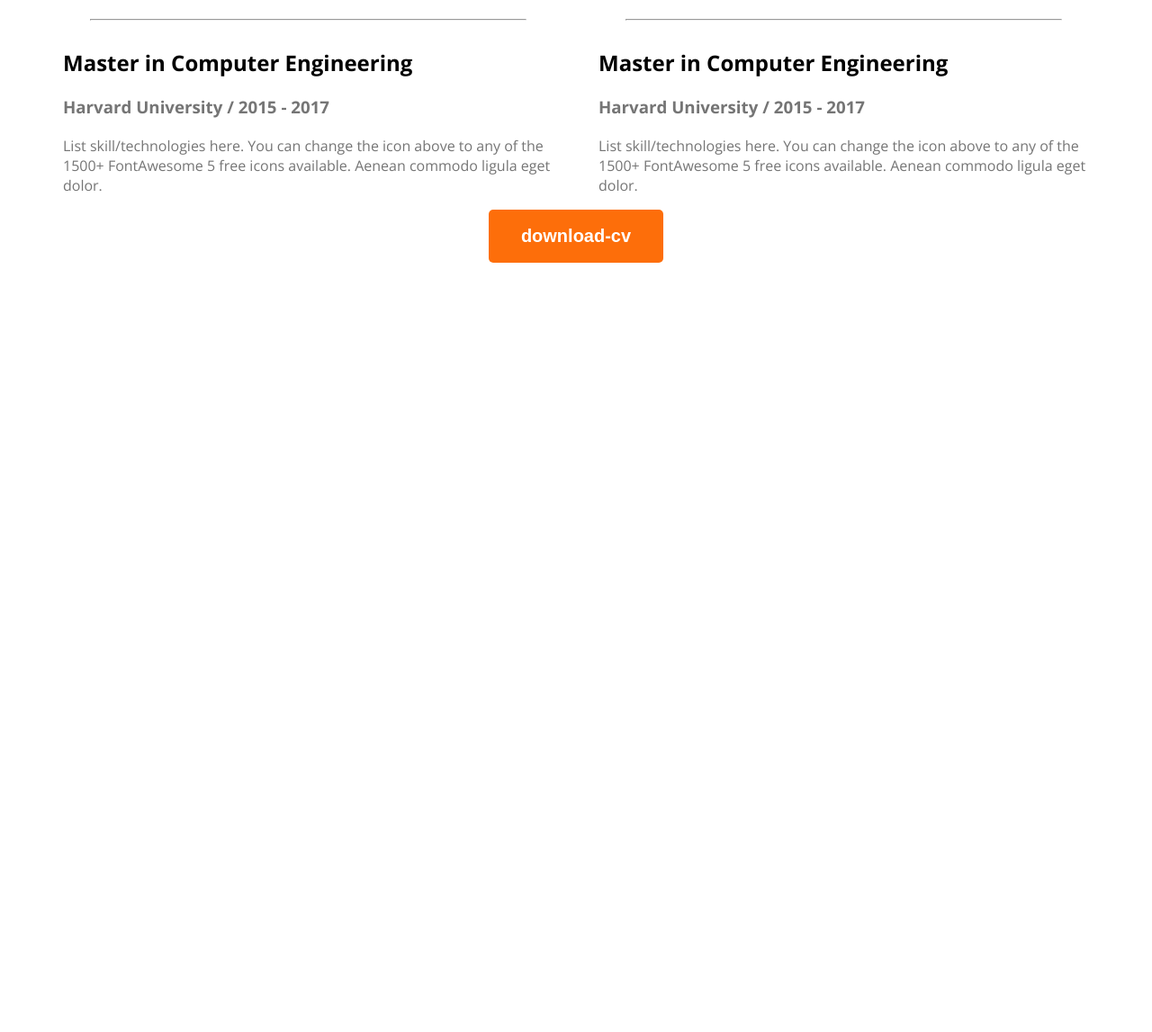
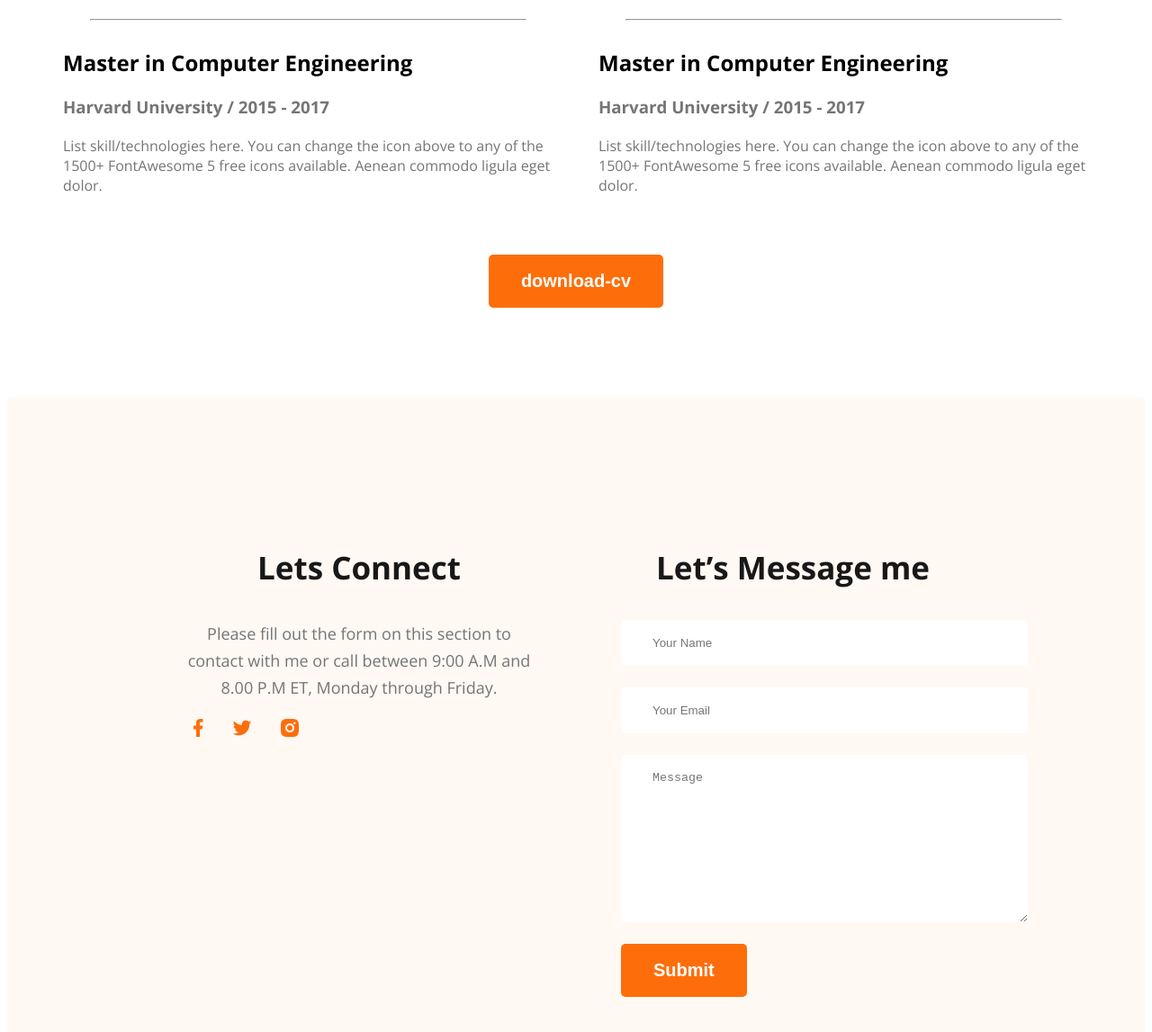
Before and after one commit to talukdertonmoy/Wbdeveloper-Portfolio, a plain HTML site: page index.html in a window 1280 px wide. Shown: the part 2917-4064 px from the top of the page at 90% size. Before the commit the page ends 3217 px from the top, so only its background shows below. Drawn offline with nearby package versions, Linux system fonts and the light colour scheme.

Commit message:
added footer section

```diff
--- a/index.html
+++ b/index.html
@@ -142,6 +142,22 @@
         <div class="download-cv"><button class="primary-button">download-cv</button></div>
     </section>
     </main>
-    <footer></footer>
+    <footer>
+        <div class="footer-column"><h3 class="section-title">Lets Connect</h3><p class="section-description">Please fill out the form on this section to contact with me or call between 9:00 A.M and 8.00 P.M ET, Monday through Friday.</p>
+            <div class="social-links">
+                <a href=""><img src="images/icons/facebook.png" alt=""></a><a href=""><img src="images/icons/twitter.png" alt=""></a>
+                <a href=""><img src="images/icons/insta.png" alt=""></a>
+            </div>
+        </div>
+        <div class="footer-column"><h3 class="section-title">Let’s Message me</h3>
+            <form class="contact" action="">
+            <input type="text" placeholder="Your Name">
+            <input type="email" placeholder="Your Email">
+            <textarea placeholder="Message" name="" id="" cols="30" rows="10"></textarea>
+            <input class="primary-button" type="submit" value="Submit">
+            </form>
+        </div>
+
+    </footer>
 </body>
 </html>
--- a/styles/portfolio.css
+++ b/styles/portfolio.css
@@ -64,4 +64,15 @@ font-weight: 700; }
 .reume-item-title{color:#474747; font-size: 25px;
     font-weight: 700;margin-bottom: 10px;}
     .resume-container hr{margin: 30px;}
-    .download-cv{text-align: center;}
+    .download-cv{text-align: center;margin-top: 50px;}
+    /*footer style*/
+    footer{
+        display: flex;
+        gap: 100px;
+        background-color: #FFF8F3;padding: 130px 200px;margin-top: 100px;
+    }
+    .footer-column{width: 50%;}
+    .contact input[type="text"],.contact input[type="email"],textarea{display: block;margin-bottom: 24px;padding: 18px 35px;color: #757575;border-radius: 5px;
+        background: #FFF;
+    border: 0;width: 100%;}
+    .social-links a{margin-right: 25px;}
```
